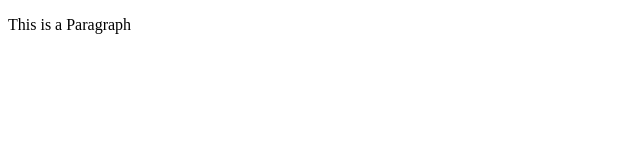
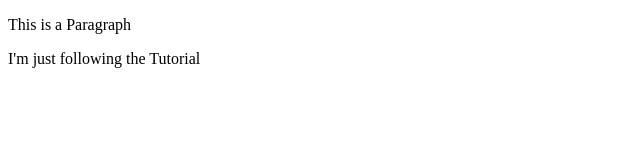
Before and after one commit to Solohater/git-example-project, a plain HTML site: page index.html in a window 1280 px wide. Shown: the whole page, without its empty margins (0-640 px from the left). Drawn offline with Linux system fonts and the light colour scheme.

Commit message:
Added a 2nd paragraph to index. Added 2nd page to project.

```diff
--- a/index.html
+++ b/index.html
@@ -7,5 +7,6 @@
 </head>
 <body>
     <p>This is a Paragraph</p>
+    <p>I'm just following the Tutorial</p>
 </body>
 </html>
```
Also changed, not shown: page2.html (added, +1 -0 lines).
